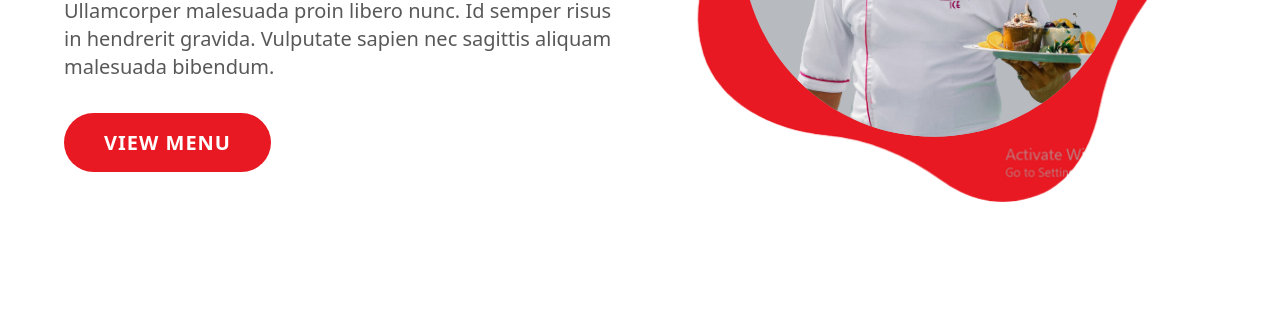
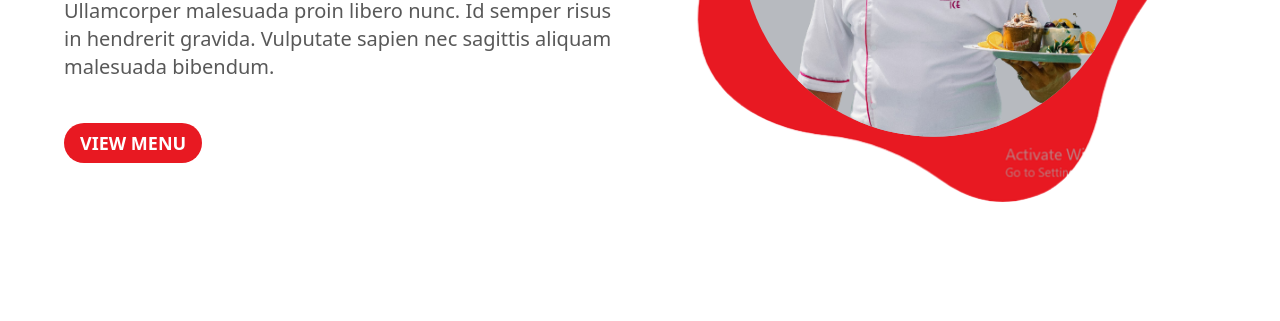
Before and after one commit to tehmeedaqdus/dining-on-the-lake, a plain HTML site: page index.html in a window 1280 px wide. Shown: the part 479-800 px from the top of the page. Drawn offline with nearby package versions, Linux system fonts and the light colour scheme.

Commit message:
button size change

```diff
--- a/index.html
+++ b/index.html
@@ -50,8 +50,9 @@
           Ullamcorper malesuada proin libero nunc. Id semper risus in hendrerit
           gravida. Vulputate sapien nec sagittis aliquam malesuada bibendum.
         </p>
-        <a href="#" class="btn hover:bg-light-black">view
-          menu</a>
+        <a href="#"
+        class="bg-light-red text-white text-lg uppercase py-2 px-4 font-semibold rounded-full hover:bg-red-600 ">view
+        menu</a>
       </div>
       <!--  -->
       <div class="relative flex-1">
```
